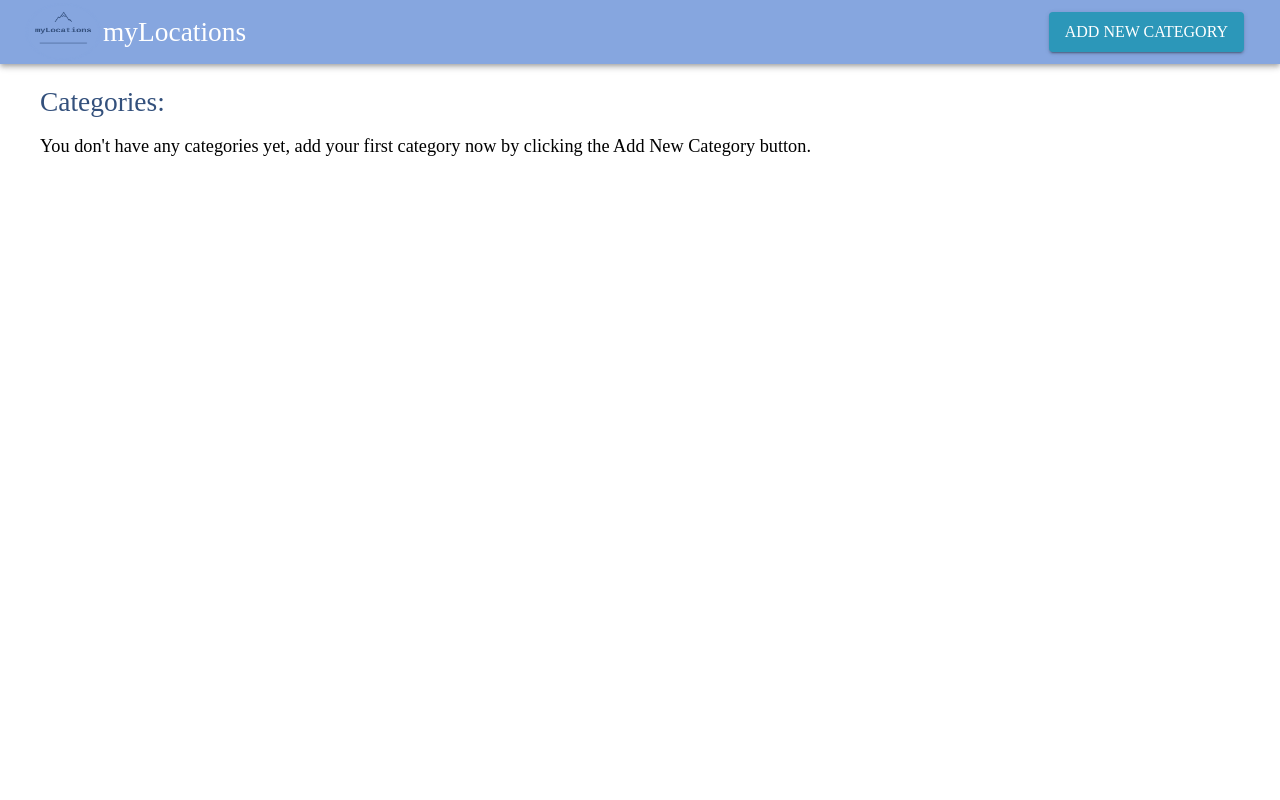
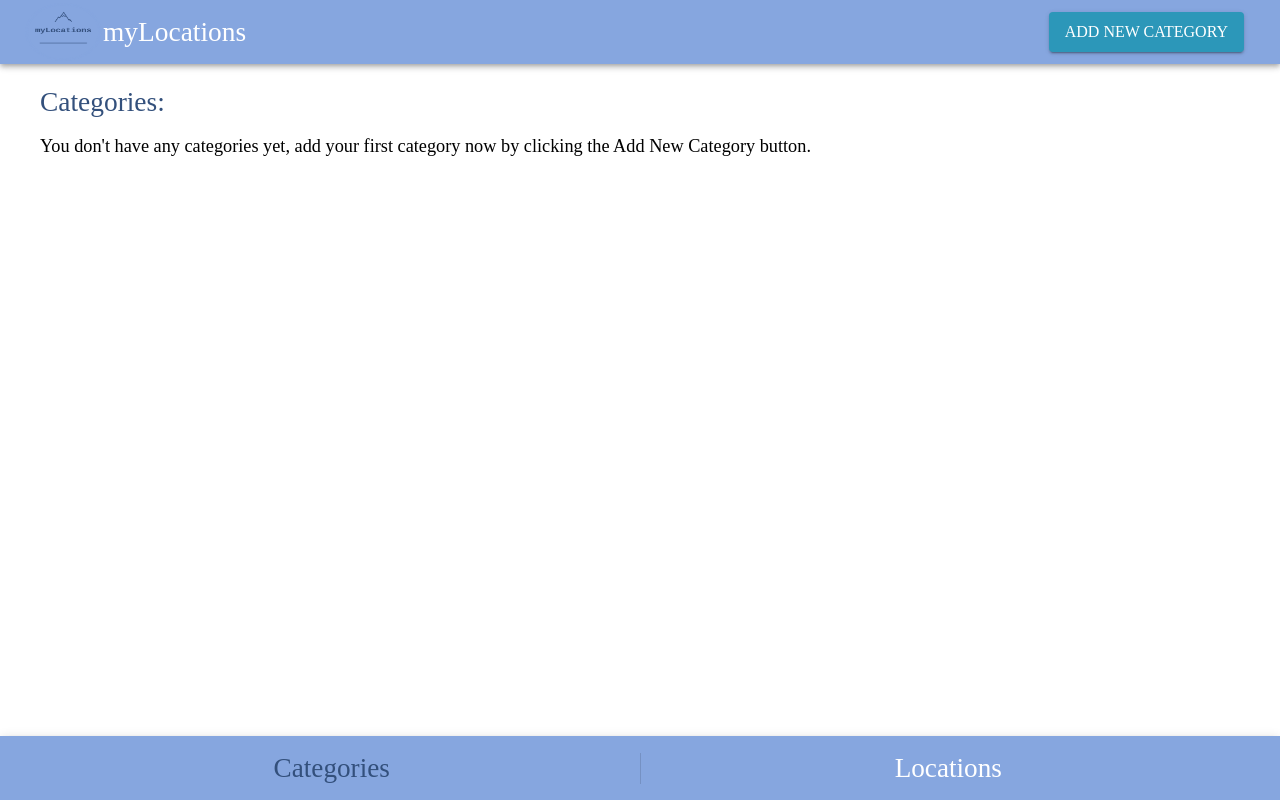
Before and after one commit to Noam6421/myLocations, a React (Create React App) app in the folder client/: page / in a window 1280 px wide. Built offline with nearby package versions, Linux system fonts and the light colour scheme.

Commit message:
added bottomBar and styles

```diff
--- a/client/src/components/BottomBar/BottomBar.tsx
+++ b/client/src/components/BottomBar/BottomBar.tsx
@@ -1,42 +1,41 @@
 
-import React, { useState } from 'react';
-import { useSelector } from 'react-redux';
+import React from 'react';
 import { NavLink } from 'react-router-dom';
-import { AppBar, BottomNavigation, BottomNavigationAction, Grid, Toolbar, Typography } from '@material-ui/core';
+import { AppBar, Divider, Grid, Toolbar } from '@material-ui/core';
 
-import FormMode from 'models/enums/FormMode';
-import { indexRoute } from 'Utils/Routes/Routes';
-import StoreStateType from 'redux/storeStateType';
-import ActionButton from 'components/ActionButton/ActionButton';
-import CategoryDialog from 'components/Content/Categories/CategoryDialog/CategoryDialog';
+import theme from 'styles/theme';
+import { indexRoute, locationsRoute } from 'Utils/Routes/Routes';
 
 import useStyles from './BottomBarStyles';
 
 const BottomBar: React.FC = (): JSX.Element => {
 
     const classes = useStyles();
-    const [value, setValue] = useState(0);
 
     return (
-        <BottomNavigation
-            value={value}
-            onChange={(event, newValue) => {
-                setValue(newValue);
-            }}
-            showLabels
-            className={classes.root}
-        >
-            <NavLink exact to={indexRoute} className={classes.menuItem}>
-                <BottomNavigationAction label='Categories'
-                //  icon={<RestoreIcon />}
-                />
-            </NavLink>
-            <NavLink exact to={indexRoute} className={classes.menuItem}>
-                <BottomNavigationAction label='Locations'
-                // icon={<FavoriteIcon />}
-                />
-            </NavLink>
-        </BottomNavigation>
+        <AppBar className={classes.bottomBar} position='fixed'>
+            <Toolbar>
+                <Grid
+                    container
+                    direction='row'
+                    xs={12}
+                    alignItems='center'
+                    wrap='nowrap'
+                >
+                    <Grid item alignItems='center' xs={6} className={classes.item}>
+                        <NavLink exact to={indexRoute} className={classes.navLink} activeStyle={{ color: theme.palette.primary.dark }}>
+                            Categories
+                        </NavLink>
+                    </Grid>
+                    <Divider orientation='vertical' flexItem/>
+                    <Grid item alignItems='center' xs={6} className={classes.item}>
+                        <NavLink exact to={locationsRoute} className={classes.navLink} activeStyle={{ color: theme.palette.primary.dark }}>
+                            Locations
+                        </NavLink>
+                    </Grid>
+                </Grid>
+            </Toolbar>
+        </AppBar>
     );
 };
 
--- a/client/src/components/BottomBar/BottomBarStyles.ts
+++ b/client/src/components/BottomBar/BottomBarStyles.ts
@@ -2,15 +2,19 @@ import { Theme } from '@material-ui/core';
 import { makeStyles } from '@material-ui/styles'
 
 const useStyles = makeStyles((theme: Theme) => ({
-    root: {
-        width: 500,
+    bottomBar: {
+        top: 'auto',
+        bottom: 0,
+        backgroundColor: theme.palette.primary.light,
     },
-    menuItem: {
-        display: 'flex',
-        flexDirection: 'row',
-        justifyContent: 'space-between',
+    item: {
+        textAlign: 'center'
+    },
+    navLink: {
+        color: 'white',
         textDecoration: 'none',
-    },
+        fontSize: '1.7rem'
+    }
 }));
 
 export default useStyles;
```
